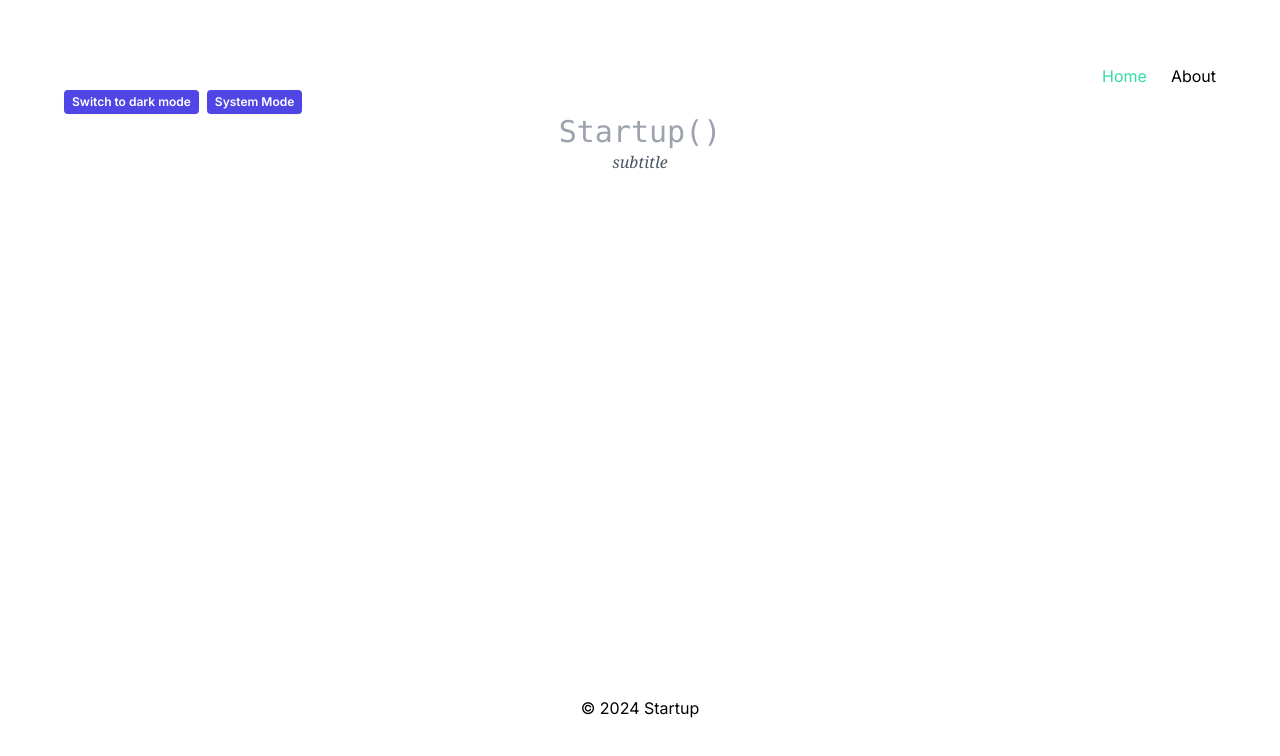
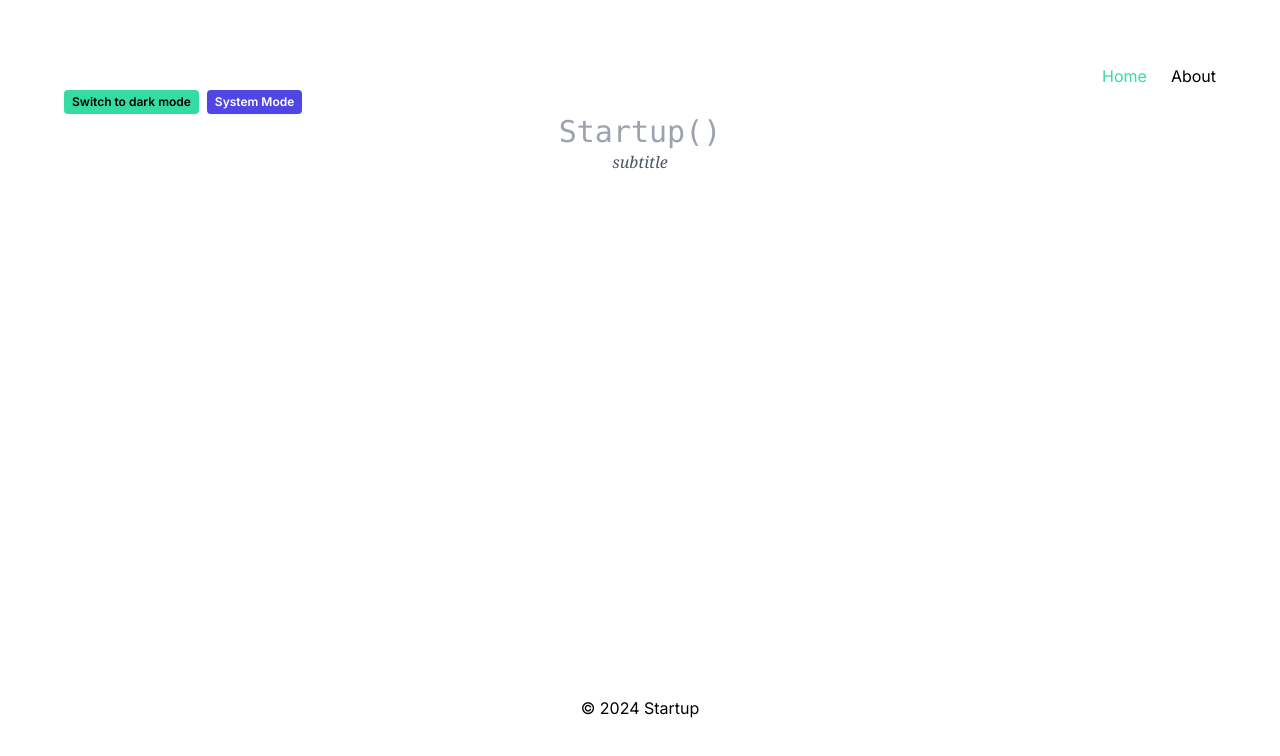
Before and after one commit to amirardalan/startup, a Next.js app: page / in a window 1280 px wide. Shown: the top 756 px of the page. Built offline with nearby package versions, Linux system fonts and the light colour scheme; no server answers.

Commit message:
Update theme

```diff
--- a/app/components/ThemeSelector.tsx
+++ b/app/components/ThemeSelector.tsx
@@ -31,7 +31,7 @@ export default function ThemeSelector({ theme }: ThemeProps) {
           router.refresh();
         }}
         aria-label="switch theme"
-        className="rounded bg-indigo-600 px-2 py-1 text-xs font-semibold text-white shadow-sm hover:bg-indigo-500 focus-visible:outline focus-visible:outline-2 focus-visible:outline-offset-2 focus-visible:outline-indigo-600"
+        className="rounded bg-primary px-2 py-1 text-xs font-semibold text-dark shadow-sm hover:bg-primary focus-visible:outline focus-visible:outline-2 focus-visible:outline-offset-2 focus-visible:outline-secondary"
       >
         Switch to {currentTheme === 'dark' ? 'light' : 'dark'} mode
       </button>
@@ -41,7 +41,7 @@ export default function ThemeSelector({ theme }: ThemeProps) {
           window.location.reload();
         }}
         aria-label="set system theme"
-        className="ml-2 rounded bg-indigo-600 px-2 py-1 text-xs font-semibold text-white shadow-sm hover:bg-indigo-500 focus-visible:outline focus-visible:outline-2 focus-visible:outline-offset-2 focus-visible:outline-indigo-600"
+        className="ml-2 rounded bg-secondary px-2 py-1 text-xs font-semibold text-white shadow-sm hover:bg-secondary focus-visible:outline focus-visible:outline-2 focus-visible:outline-offset-2 focus-visible:outline-secondary"
       >
         System Mode
       </button>
--- a/app/globals.css
+++ b/app/globals.css
@@ -10,7 +10,7 @@
   --color-dark: rgb(0, 0, 0);
   --color-light: rgb(255, 255, 255);
   --color-primary: rgb(52, 220, 164);
-  --color-secondary: rgb(255, 126, 103);
+  --color-secondary: rgb(79, 70, 229);
 }
 
 @media (prefers-color-scheme: dark) {
```
